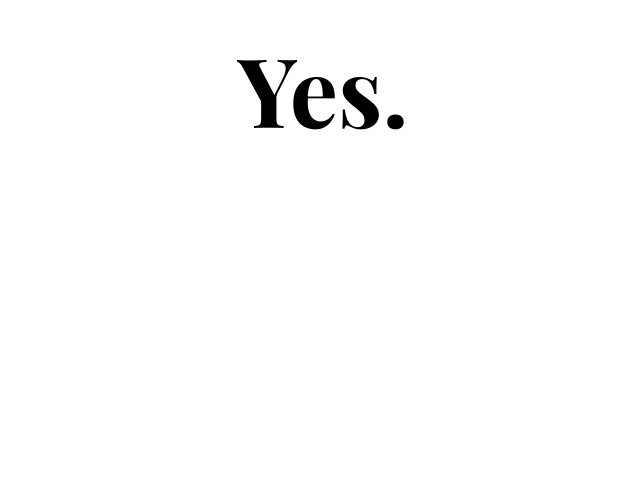
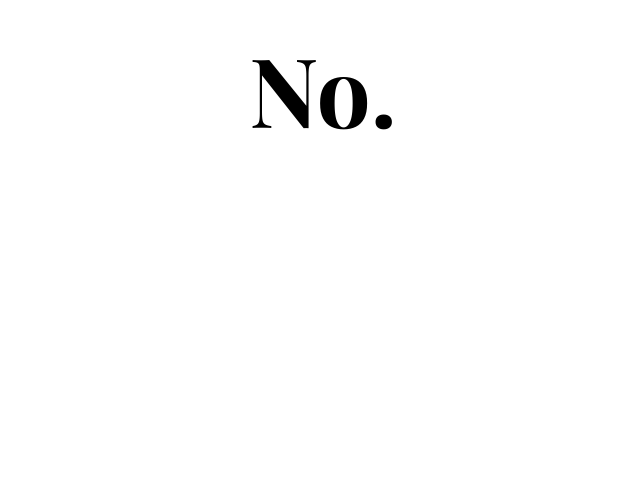
Before and after one commit to bnb/isboatnomove.com, a plain HTML site: page index.html in a window 1280 px wide. Shown: the part 312-800 px from the top of the page, without its empty margins (317-957 px from the left). Drawn offline with nearby package versions, Linux system fonts and the light colour scheme.

Commit message:
chore: thank christ

```diff
--- a/index.html
+++ b/index.html
@@ -5,7 +5,7 @@
   </head>
   <body>
     <section>
-      <h1 class="first">Yes.</h1>
+      <h1 class="first">No.</h1>
       <h2 class="first">Please god stop getting stuck. I beg.</h2>
     </section>
     <link rel="stylesheet" type="text/css" href="index.css" />
```
